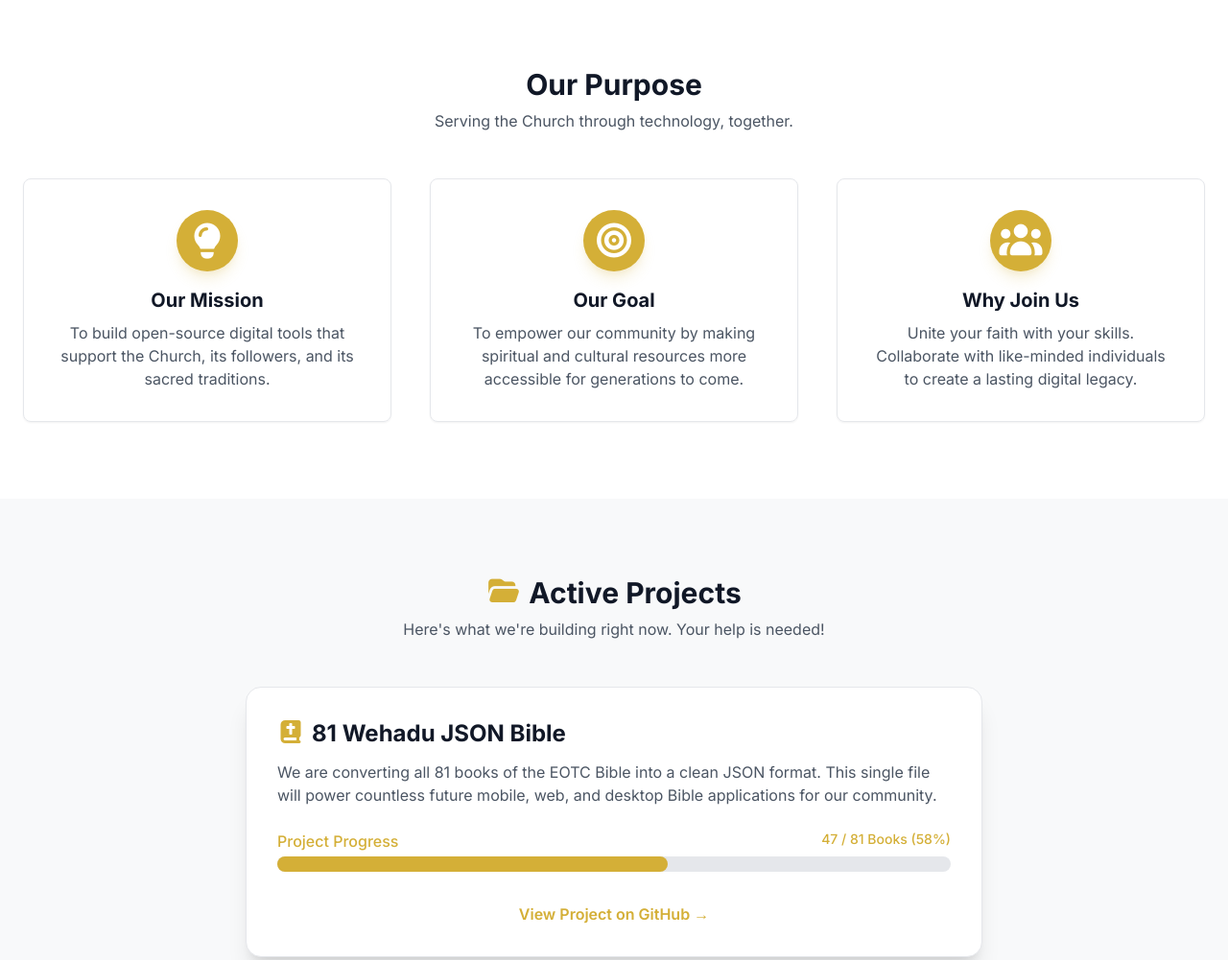
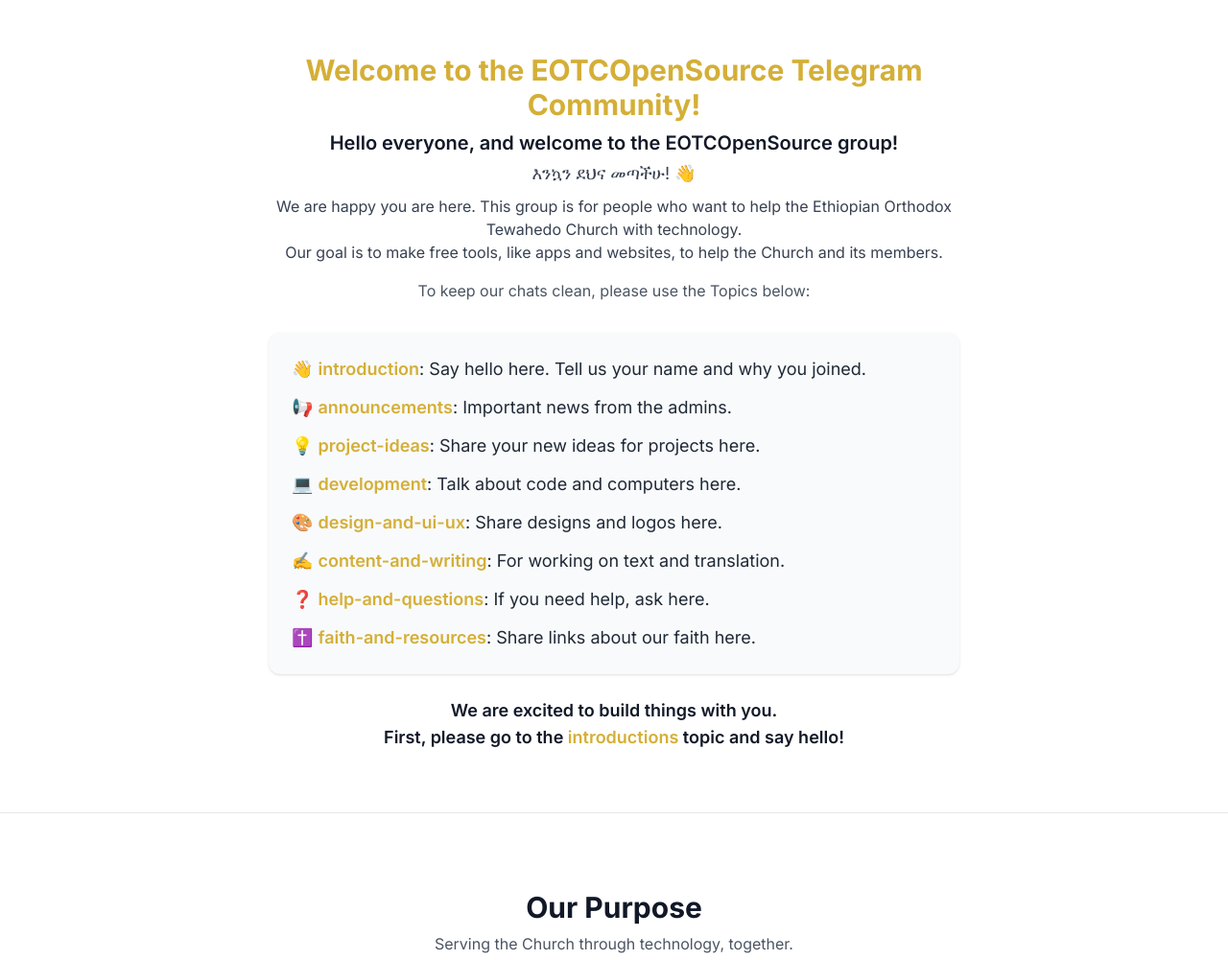
Before and after one commit to EOTCOpenSource/EOTCOpenSource, a plain HTML site: page index.html in a window 1280 px wide. Shown: the part 960-1961 px from the top of the page at 96% size. Drawn offline with nearby package versions, Linux system fonts and the light colour scheme.

Commit message:
add telegram links

```diff
--- a/index.html
+++ b/index.html
@@ -104,6 +104,49 @@
                                     35:10</span></span>
                         </div>
                     </div>
+                </div>
+            </div>
+        </section>
+        <!-- Telegram Community Section -->
+        <section id="telegram-community" class="py-16 bg-white border-t border-b border-gray-200">
+            <div class="container mx-auto px-6 max-w-3xl">
+                <div class="text-center mb-8">
+                    <h2 class="text-3xl font-bold text-gold mb-2">Welcome to the EOTCOpenSource Telegram Community!</h2>
+                    <p class="text-xl text-gray-900 font-semibold mb-1">Hello everyone, and welcome to the
+                        EOTCOpenSource group!</p>
+                    <p class="text-lg text-gray-700 mb-2">እንኳን ደህና መጣችሁ! <span aria-label="waving hand"
+                            role="img">👋</span></p>
+                    <p class="text-base text-gray-700 mb-4">We are happy you are here. This group is for people who want
+                        to help the Ethiopian Orthodox Tewahedo Church with technology.<br>Our goal is to make free
+                        tools, like apps and websites, to help the Church and its members.</p>
+                    <p class="text-base text-gray-600 mb-4">To keep our chats clean, please use the Topics below:</p>
+                </div>
+                <div class="bg-gray-50 rounded-xl shadow p-6 mb-6">
+                    <ul class="space-y-3 text-left text-lg">
+                        <li>👋 <a href="https://t.me/EOTCOpenSource/7" class="text-gold font-semibold hover:underline"
+                                target="_blank">introduction</a>: Say hello here. Tell us your name and why you joined.
+                        </li>
+                        <li>📢 <a href="https://t.me/EOTCOpenSource/4" class="text-gold font-semibold hover:underline"
+                                target="_blank">announcements</a>: Important news from the admins.</li>
+                        <li>💡 <a href="https://t.me/EOTCOpenSource/15" class="text-gold font-semibold hover:underline"
+                                target="_blank">project-ideas</a>: Share your new ideas for projects here.</li>
+                        <li>💻 <a href="https://t.me/EOTCOpenSource/17" class="text-gold font-semibold hover:underline"
+                                target="_blank">development</a>: Talk about code and computers here.</li>
+                        <li>🎨 <a href="https://t.me/EOTCOpenSource/19" class="text-gold font-semibold hover:underline"
+                                target="_blank">design-and-ui-ux</a>: Share designs and logos here.</li>
+                        <li>✍️ <a href="https://t.me/EOTCOpenSource/21" class="text-gold font-semibold hover:underline"
+                                target="_blank">content-and-writing</a>: For working on text and translation.</li>
+                        <li>❓ <a href="https://t.me/EOTCOpenSource/13" class="text-gold font-semibold hover:underline"
+                                target="_blank">help-and-questions</a>: If you need help, ask here.</li>
+                        <li>✝️ <a href="https://t.me/EOTCOpenSource/26" class="text-gold font-semibold hover:underline"
+                                target="_blank">faith-and-resources</a>: Share links about our faith here.</li>
+                    </ul>
+                </div>
+                <div class="text-center mt-6">
+                    <p class="text-lg text-gray-900 font-semibold">We are excited to build things with you.<br>First,
+                        please go to the <a href="https://t.me/EOTCOpenSource/7"
+                            class="text-gold font-semibold hover:underline" target="_blank">introductions</a> topic and
+                        say hello!</p>
                 </div>
             </div>
         </section>
```
